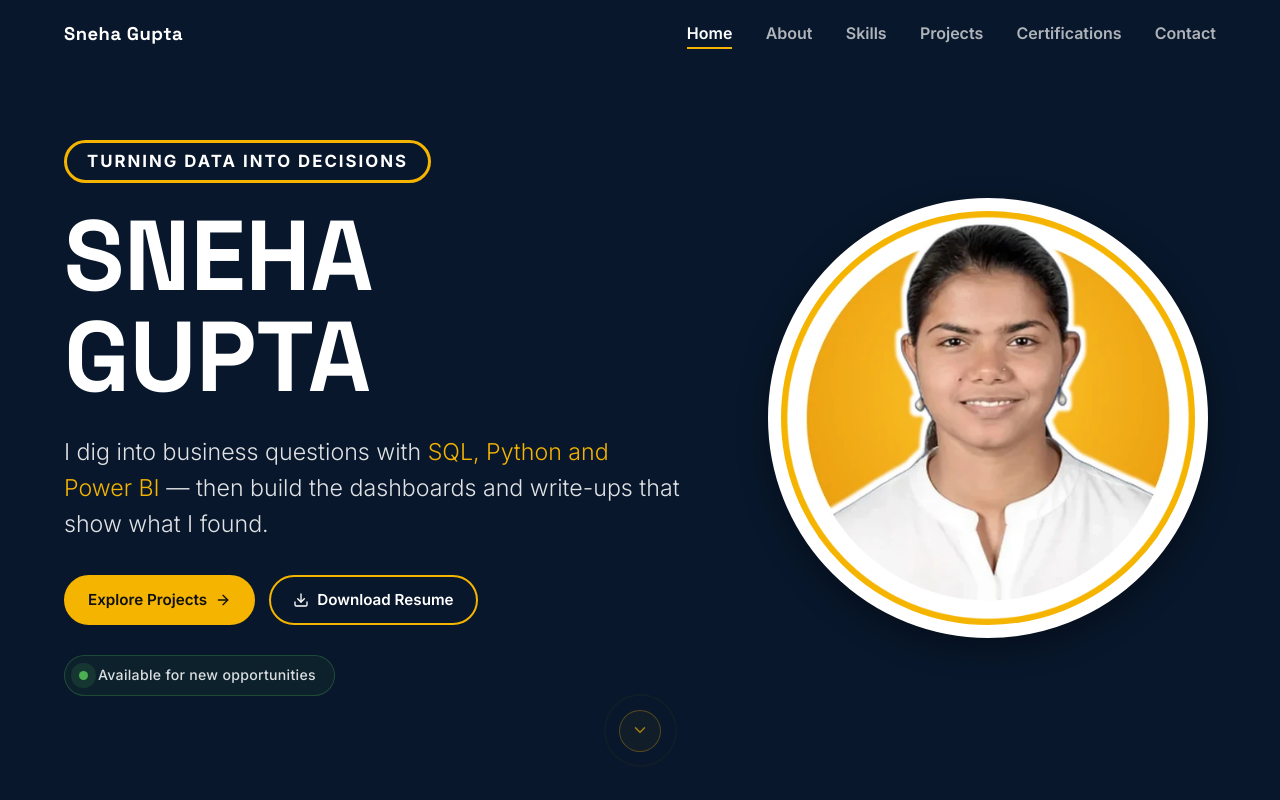
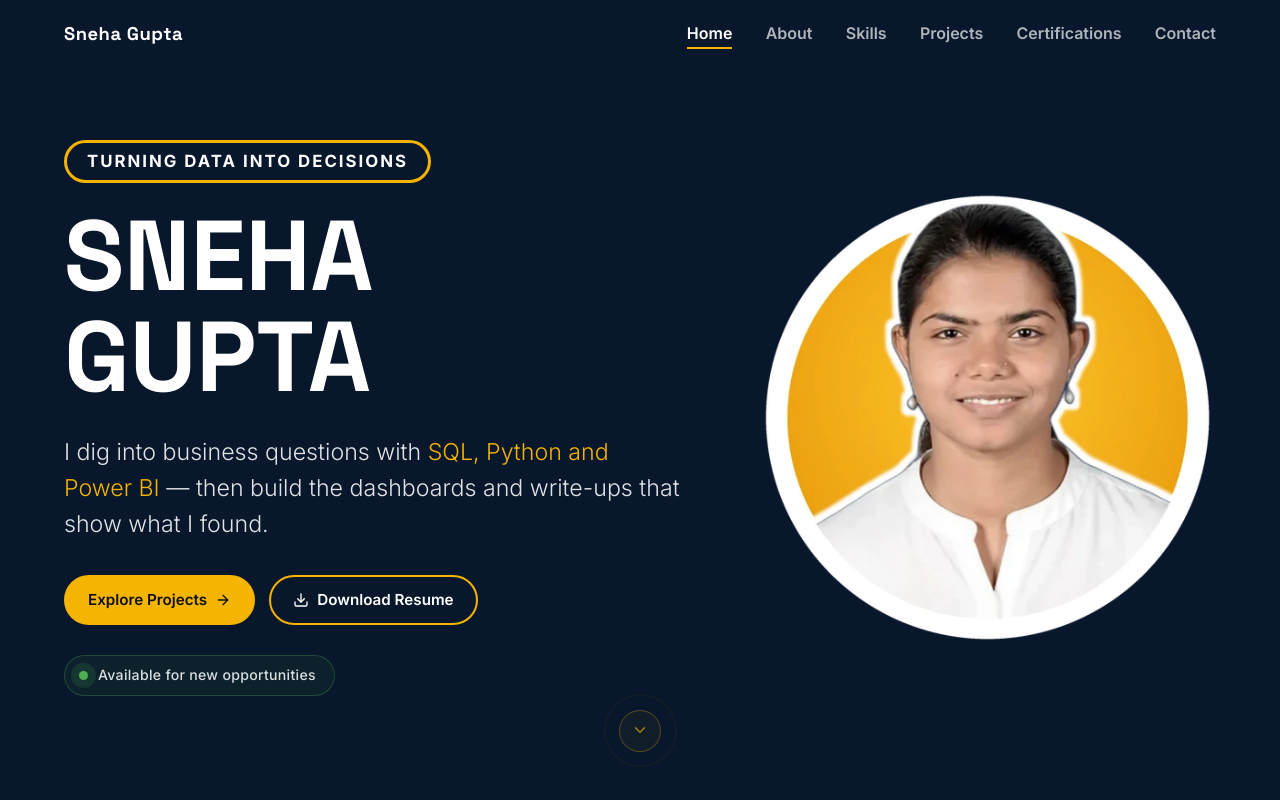
Before and after one commit to snehagupta-data/snehagupta-data.github.io, a plain HTML site: page index.html in a window 1280 px wide. Shown: the top 800 px of the page. Drawn offline with Linux system fonts and the light colour scheme.

Commit message:
Remove circle styling from hero photo

```diff
--- a/css/style.css
+++ b/css/style.css
@@ -101,13 +101,11 @@ h1, h2, h3 { font-family: var(--font-display); line-height: 1.15; }
 .availability:hover { transform: translateY(-2px); border-color: rgba(76, 175, 80, .55); background: rgba(76, 175, 80, .12); box-shadow: 0 6px 20px rgba(76, 175, 80, .2); }
 .pulse { width: 9px; height: 9px; flex: none; border-radius: 50%; background: #4caf50; box-shadow: 0 0 8px rgba(76, 175, 80, .7); animation: pulse 2s infinite; }
 @keyframes pulse { 0% { box-shadow: 0 0 0 0 rgba(76, 175, 80, .7); } 70% { box-shadow: 0 0 0 10px rgba(76, 175, 80, 0); } 100% { box-shadow: 0 0 0 0 rgba(76, 175, 80, 0); } }
-.hero-photo { justify-self: center; width: 100%; max-width: 440px; }
+.hero-photo { justify-self: center; width: 100%; max-width: 550px; }
 .profile-frame {
-  aspect-ratio: 1; border-radius: 50%; overflow: hidden; background: var(--gold); border: clamp(8px, 1.5vw, 13px) solid #fff;
-  display: flex; align-items: flex-end; box-shadow: 0 10px 30px rgba(0, 0, 0, .35); transition: transform .5s cubic-bezier(.16, 1, .3, 1), box-shadow .5s;
+  background: transparent;
 }
-.profile-frame img { width: 100%; height: auto; }
-.profile-frame:hover { transform: translateY(-4px); box-shadow: 0 16px 32px rgba(0, 0, 0, .4), 0 0 24px rgba(244, 180, 0, .25); }
+.profile-frame img { display: block; width: 100%; max-width: 550px; height: auto; object-fit: contain; }
 /* Refined scroll-to-About indicator: small ring container, restrained idle nudge, stronger glow + downward shift on hover */
 .hero-scroll {
   position: absolute; left: 50%; bottom: 28px; transform: translateX(-50%);
```
